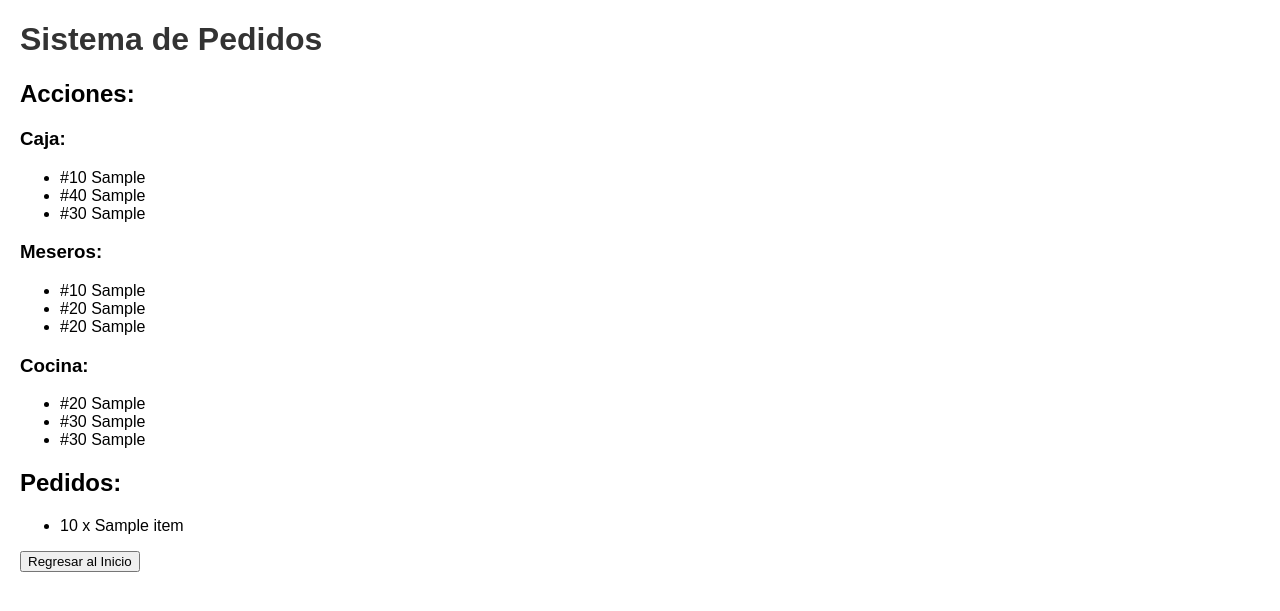
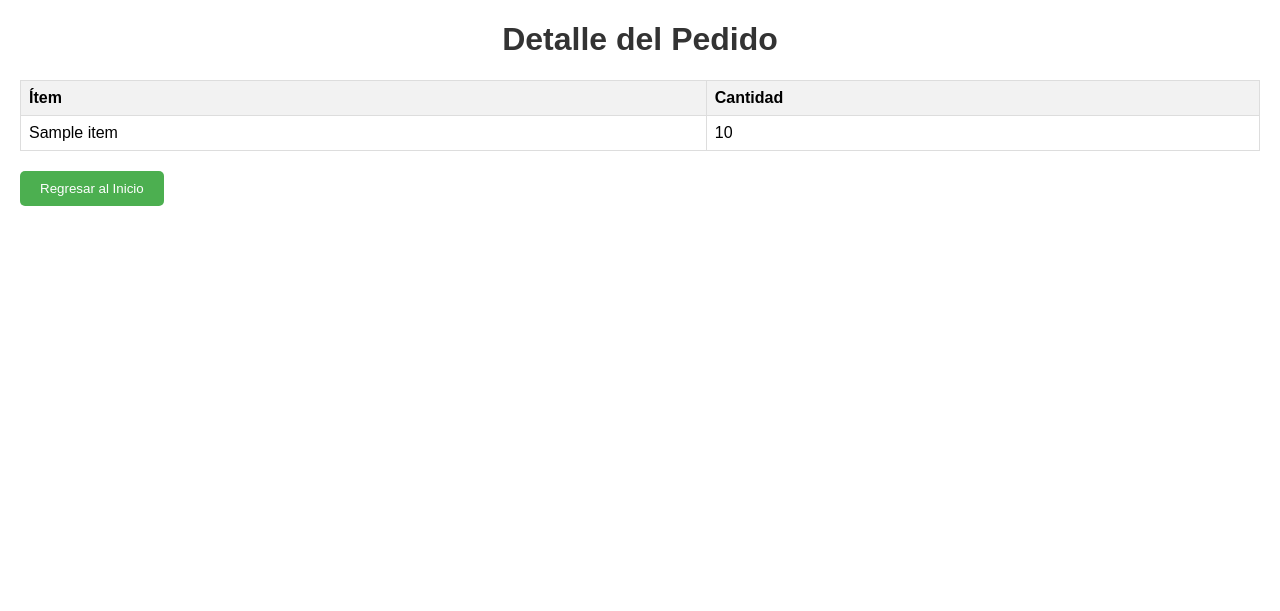
Before and after one commit to michmorales2912/evidencia3, a Flask app: template templates/sistema_pedidos.html in a window 1280 px wide. Shown: the top 611 px of the page. Run offline with Flask 3, Linux system fonts and the light colour scheme; the template is opened without the code that fills it: most values are stand-ins (such as "Sample title", 1, 10 or a date in 2020).

Commit message:
Ultimos cambios

```diff
--- a/app.py
+++ b/app.py
@@ -1,10 +1,28 @@
 from flask import Flask, render_template, request, redirect, session
 import os
 from menu import Menu
-
+from pedidos import SistemaPedidos
+from caja import Caja, Meseros, Cocina
 app = Flask(__name__, template_folder='templates', static_folder='static')
 app.secret_key = os.urandom(24)
 menu_restaurante = Menu()
+sistema_pedidos = SistemaPedidos()
+caja = Caja(sistema_pedidos)
+meseros = Meseros(sistema_pedidos)
+cocina = Cocina(sistema_pedidos)
+
+#Obtener menu
+def obtener_menu():
+    menu_restaurante = Menu()
+    menu_data = {
+        'Pizzas': menu_restaurante.pizzas,
+        'Boneless': menu_restaurante.boneless,
+        'Spaggetti': menu_restaurante.spaggetti,
+        'Papas fritas': menu_restaurante.papas_fritas,
+        'Ensaladas': menu_restaurante.ensaladas,
+        'Bebidas': menu_restaurante.bebidas,
+    }
+    return menu_data
 
 
 #Index
@@ -37,13 +55,16 @@ def realizar_pedido():
         current_order.append({'item': selected_item, 'quantity': quantity})
         session['current_order'] = current_order
 
-    return render_template('realizar_pedido.html')
+    return render_template('realizar_pedido.html', menu=menu_restaurante)
 #Pedidos
 @app.route('/sistema_pedidos')
 def sistema_pedidos():
     current_order = session.get('current_order', [])
     return render_template('sistema_pedidos.html', current_order=current_order)
-
+#Caja
+@app.route('/caja')
+def caja():
+    return render_template('caja.html', caja=caja)
 
 if __name__ == '__main__':
     app.run(debug=True)
--- a/templates/index.html
+++ b/templates/index.html
@@ -42,8 +42,8 @@
     <h1>Sistema de Pedidos</h1>
     <nav>
             <ul>
-                <li><a href="{{ url_for('index') }}">Inicio</a></li>
                 <li><a href="{{ url_for('mostrar_menu') }}">Menú</a></li>
+                <li><a href="{{url_for('caja')}}"> Caja </a></li>
                 <li><a href="{{ url_for('sistema_pedidos') }}">Sistema de Pedidos</a></li>
                 <li><a href="{{ url_for('realizar_pedido') }}">Realizar Pedido</a></li>
             </ul>
--- a/templates/realizar_pedido.html
+++ b/templates/realizar_pedido.html
@@ -43,6 +43,8 @@
     <a href="{{ url_for('index') }}">
         <button>Regresar al Inicio</button>
     </a>
+    <a href="{{ url_for('sistema_pedidos') }}">
+        <button>Ver Pedido</button>
 
 </body>
 </html>
--- a/templates/sistema_pedidos.html
+++ b/templates/sistema_pedidos.html
@@ -3,46 +3,67 @@
 <head>
     <meta charset="UTF-8">
     <meta name="viewport" content="width=device-width, initial-scale=1.0">
-    <title>Sistema de Pedidos</title>
+    <title>Mostrar Pedido</title>
     <link rel="stylesheet" href="{{ url_for('static', filename='css/styles.css') }}">
-    <script src="{{ url_for('static', filename='js/scripts.js') }}"></script>
+    <style>
+        body {
+            font-family: Arial, sans-serif;
+            margin: 20px;
+        }
+
+        h1 {
+            text-align: center;
+        }
+
+        table {
+            width: 100%;
+            border-collapse: collapse;
+            margin-top: 20px;
+        }
+
+        th, td {
+            border: 1px solid #dddddd;
+            text-align: left;
+            padding: 8px;
+        }
+
+        th {
+            background-color: #f2f2f2;
+        }
+
+        button {
+            margin-top: 20px;
+            background-color: #4CAF50;
+            color: white;
+            padding: 10px 20px;
+            border: none;
+            border-radius: 5px;
+            cursor: pointer;
+        }
+    </style>
 </head>
 <body>
-    <h1>Sistema de Pedidos</h1>
+    <h1>Detalle del Pedido</h1>
 
-    <h2>Acciones:</h2>
-
-    <h3>Caja:</h3>
-    <ul>
-        <li>#10 {{ menu_caja.accion_1 }}</li>
-        <li>#40 {{ menu_caja.accion_2 }}</li>
-        <li>#30 {{ menu_caja.accion_3 }}</li>
-    </ul>
-
-    <h3>Meseros:</h3>
-    <ul>
-        <li>#10 {{ menu_meseros.accion_1 }}</li>
-        <li>#20 {{ menu_meseros.accion_2 }}</li>
-        <li>#20 {{ menu_meseros.accion_3 }}</li>
-    </ul>
-
-    <h3>Cocina:</h3>
-    <ul>
-        <li>#20 {{ menu_cocina.accion_1 }}</li>
-        <li>#30 {{ menu_cocina.accion_2 }}</li>
-        <li>#30 {{ menu_cocina.accion_3 }}</li>
-    </ul>
-
-    <h2>Pedidos:</h2>
-    <ul>
-        {% for item in current_order %}
-            <li>{{ item.quantity }} x {{ item.item }}</li>
-        {% endfor %}
-    </ul>
+    <table>
+        <thead>
+            <tr>
+                <th>Ítem</th>
+                <th>Cantidad</th>
+            </tr>
+        </thead>
+        <tbody>
+            {% for item in pedido %}
+                <tr>
+                    <td>{{ item['item'] }}</td>
+                    <td>{{ item['quantity'] }}</td>
+                </tr>
+            {% endfor %}
+        </tbody>
+    </table>
 
     <a href="{{ url_for('index') }}">
         <button>Regresar al Inicio</button>
     </a>
-
 </body>
 </html>
```
Also changed, not shown: caja.py (added, +40 -0 lines), pedidos.py (+34 -46 lines), templates/caja.html (added, +38 -0 lines).
